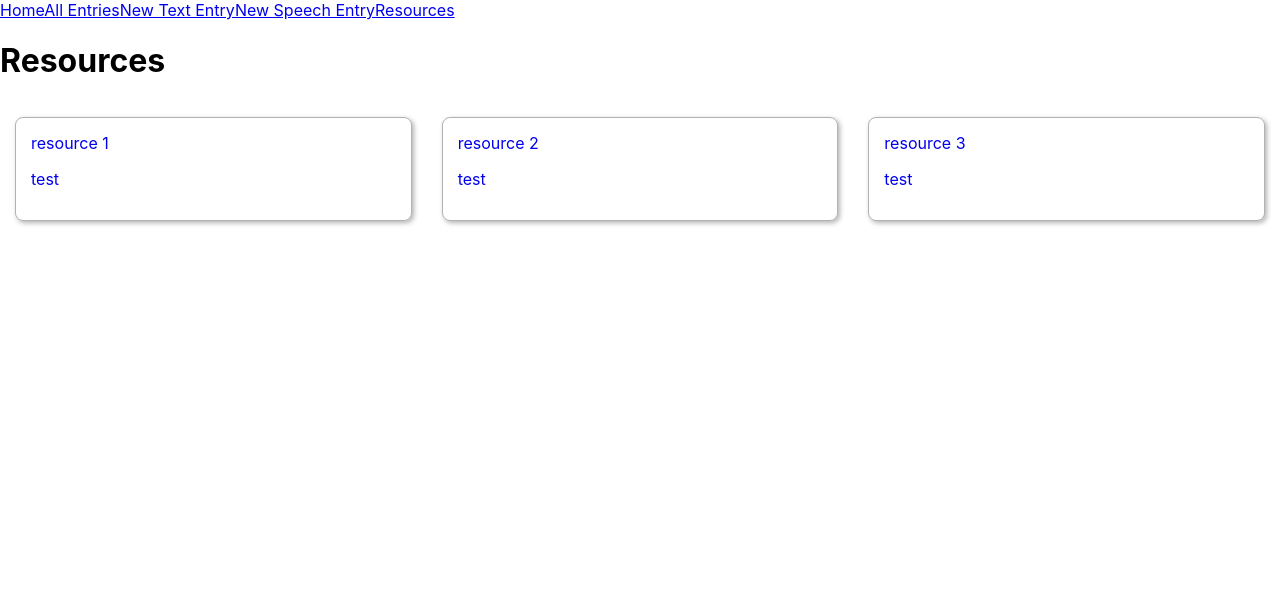
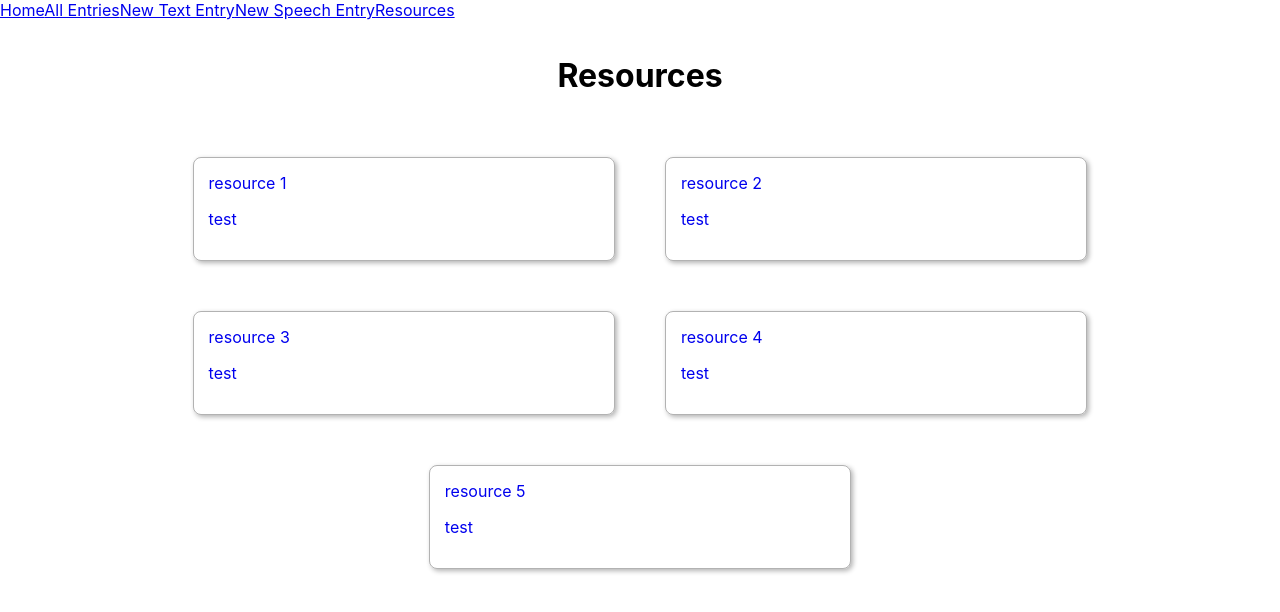
Before and after one commit to Emma88888/Dream-Journal-Frontend, a React (Create React App) app: page /#/resources in a window 1280 px wide. Shown: the top 612 px of the page. Built offline with nearby package versions, Linux system fonts and the light colour scheme.

Commit message:
resources

```diff
--- /dev/null
+++ b/src/NavBar/style.css
@@ -0,0 +1,3 @@
+.nav-bar {
+
+}
--- a/src/NewDreams/NewDreamSpeech.js
+++ b/src/NewDreams/NewDreamSpeech.js
@@ -14,8 +14,6 @@ const NewDreamSpeech = ({onSave}) => {
     )
 
 }
-
-// export default function NewDreamSpeech
 
 
 //     // let isListening = false
--- a/src/Resources/Resources.js
+++ b/src/Resources/Resources.js
@@ -17,10 +17,18 @@ const resources = [
     title: "resource 3",
     href: "#",
     description: "test"
+  },
+  {
+    title: "resource 4",
+    href: "#",
+    description: "test"
+  },
+  {
+    title: "resource 5",
+    href: "#",
+    description: "test"
   }
 ]
-
-
 
 const Resources = () => {
   return (
--- a/src/Resources/style.css
+++ b/src/Resources/style.css
@@ -1,10 +1,16 @@
+.rsrc-title {
+    display: flex;
+    justify-content: center;
+    padding: 15px;
+}
+
 .resources a{
     text-decoration: none;
 }
 
 .resources {
     width: 33vw;
-    padding: 15px;
+    padding: 25px;
 }
 
 .card {
@@ -15,5 +21,7 @@
 }
 
 .resources-container {
+    justify-content: center;
     display: flex;
+    flex-wrap: wrap;
 }
```
